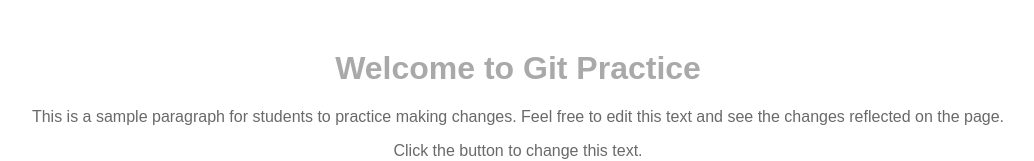
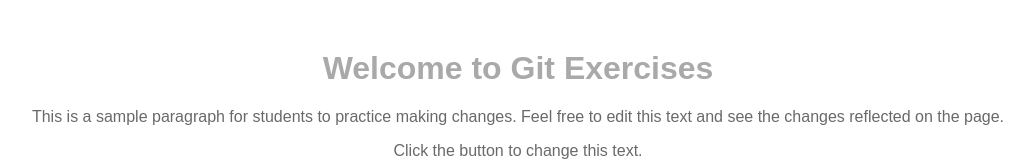
Before and after one commit to ivaylotodorov/GitPractice, a plain HTML site: page index.html in a window 1280 px wide. Shown: the top 161 px of the page, without its empty margins (122-1156 px from the left). Drawn offline with Linux system fonts and the light colour scheme.

Commit message:
Update h1 text

```diff
--- a/index.html
+++ b/index.html
@@ -7,7 +7,7 @@
     <link rel="stylesheet" href="styles.css">
 </head>
 <body>
-    <h1>Welcome to Git Practice</h1>
+    <h1>Welcome to Git Exercises</h1>
     <p>This is a sample paragraph for students to practice making changes. Feel free to edit this text and see the changes reflected on the page.</p>
     <p id="message">Click the button to change this text.</p>
     <button onclick="changeText()">Click Me</button>
```
